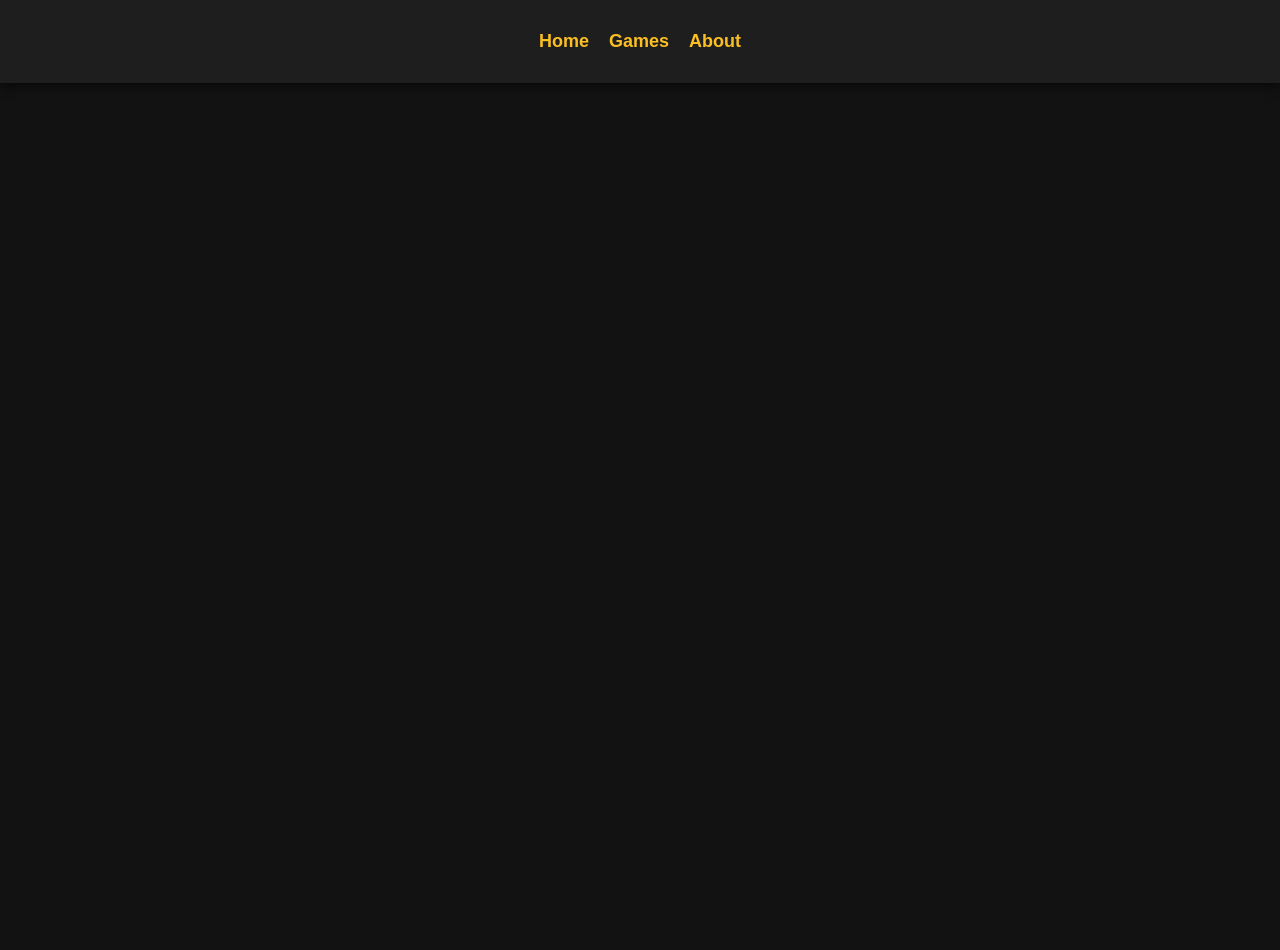
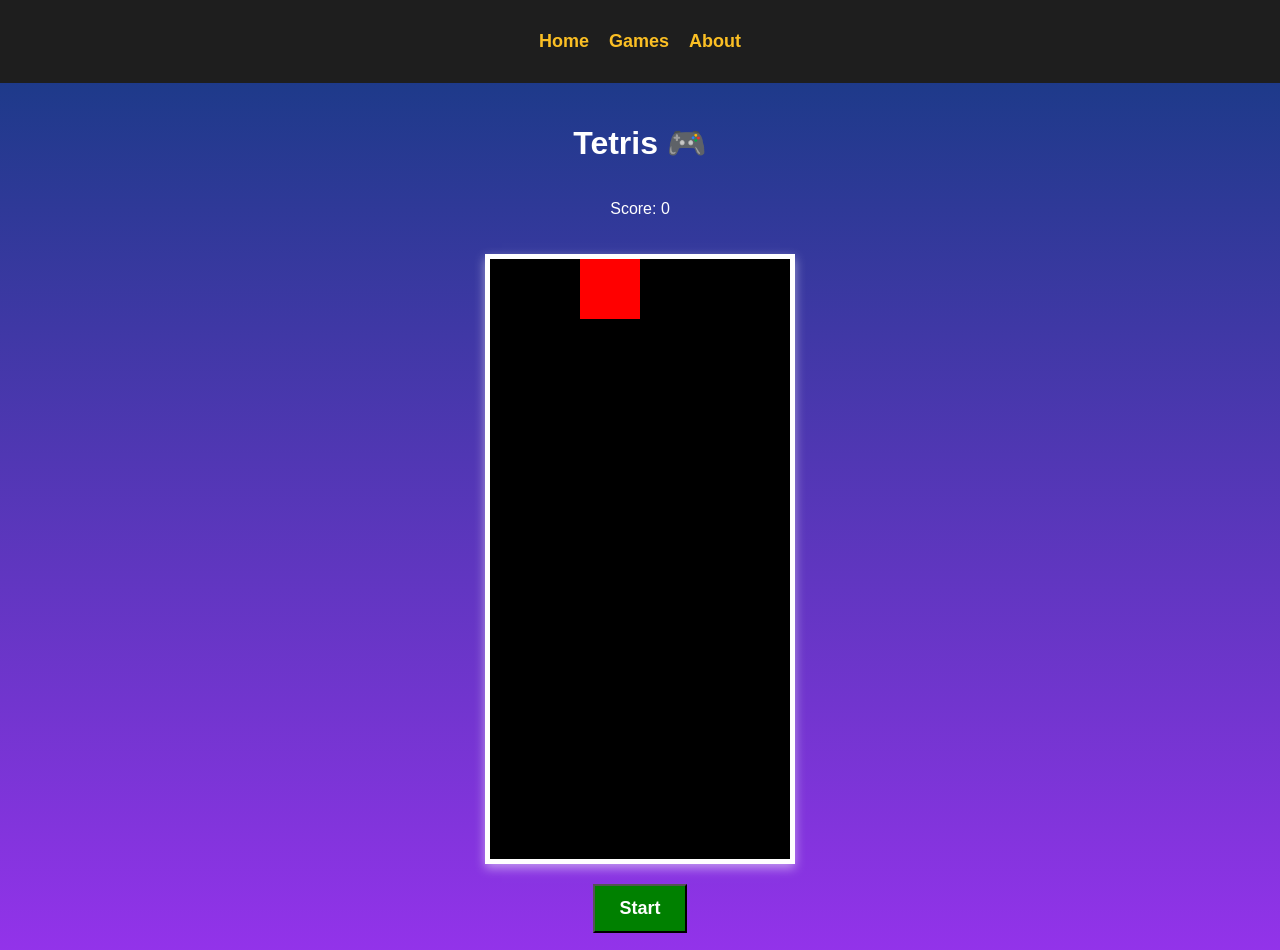
Before and after one commit to ZdenkoKrio/react-minigames, a React (Create React App) app in the folder my-game-hub/: page /games/tetris in a window 1280 px wide. Before the commit this address had no page. Shown: the top 950 px of the page. Before the commit the page ends 800 px from the top, so only its background shows below. Built offline with nearby package versions, Linux system fonts and the light colour scheme.

Commit message:
tetris game

```diff
--- a/my-game-hub/src/App.js
+++ b/my-game-hub/src/App.js
@@ -5,6 +5,7 @@
 import SnakeGame from "./games/snake/Snake";
 import FlappyBird from "./games/flappyBird/FlappyBird";
 import Navbar from "./components/Navbar";
+import Tetris from "./games/tetris/Tetris";
 
 function App() {
   return (
@@ -15,6 +16,7 @@
         <Route path="/games" element={<GameList />} />
         <Route path="/games/snake" element={<SnakeGame />} />
         <Route path="/games/flappybird" element={<FlappyBird />} />
+        <Route path="/games/tetris" element={<Tetris />} />
         <Route path="/about" element={<About />} />
       </Routes>
     </Router>
--- /dev/null
+++ b/my-game-hub/src/games/tetris/Tetris.jsx
@@ -0,0 +1,107 @@
+import { useEffect, useRef, useState } from "react";
+import {
+  ROWS,
+  COLS,
+  BLOCK_SIZE,
+  getRandomTetromino,
+  checkCollision,
+  clearFullRows,
+  rotateTetromino,
+} from "./tetrisLogic";
+import "./tetrisStyles.css";
+
+function Tetris() {
+  const canvasRef = useRef(null);
+  const [board, setBoard] = useState(Array.from({ length: ROWS }, () => Array(COLS).fill(0)));
+  const [tetromino, setTetromino] = useState(getRandomTetromino());
+  const [isRunning, setIsRunning] = useState(false);
+  const [score, setScore] = useState(0);
+
+  useEffect(() => {
+    if (!isRunning) return;
+
+    const gameLoop = setInterval(() => {
+      setTetromino(prevTetromino => {
+        const newTetromino = { ...prevTetromino, y: prevTetromino.y + 1 };
+
+        if (checkCollision(board, newTetromino, 0, 0)) {
+          setBoard(prevBoard => {
+            if (!Array.isArray(prevBoard)) return prevBoard;
+
+            const newBoard = prevBoard.map(row => [...row]);
+            prevTetromino.shape.forEach((row, y) => row.forEach((cell, x) => {
+              if (cell) newBoard[prevTetromino.y + y][prevTetromino.x + x] = 1;
+            }));
+
+            return clearFullRows(newBoard);
+          });
+
+          setScore(score + 10);
+          return getRandomTetromino();
+        }
+
+        return newTetromino;
+      });
+    }, 500);
+
+    return () => clearInterval(gameLoop);
+  }, [isRunning, board, score]);
+
+  useEffect(() => {
+    const handleKeyDown = (event) => {
+      if (["ArrowUp", "ArrowDown", "ArrowLeft", "ArrowRight"].includes(event.key)) {
+        event.preventDefault();
+      }
+
+      setTetromino(prevTetromino => {
+        let newTetromino = { ...prevTetromino };
+
+        if (event.key === "ArrowLeft" && !checkCollision(board, newTetromino, -1, 0)) {
+          newTetromino.x -= 1;
+        } else if (event.key === "ArrowRight" && !checkCollision(board, newTetromino, 1, 0)) {
+          newTetromino.x += 1;
+        } else if (event.key === "ArrowDown" && !checkCollision(board, newTetromino, 0, 1)) {
+          newTetromino.y += 1;
+        } else if (event.key === "ArrowUp") {
+          newTetromino = rotateTetromino(newTetromino);
+        }
+
+        return newTetromino;
+      });
+    };
+
+    window.addEventListener("keydown", handleKeyDown);
+    return () => window.removeEventListener("keydown", handleKeyDown);
+  }, [board]);
+
+  useEffect(() => {
+    const context = canvasRef.current.getContext("2d");
+    context.fillStyle = "black";
+    context.fillRect(0, 0, COLS * BLOCK_SIZE, ROWS * BLOCK_SIZE);
+
+    board.forEach((row, y) => row.forEach((cell, x) => {
+      if (cell) {
+        context.fillStyle = "blue";
+        context.fillRect(x * BLOCK_SIZE, y * BLOCK_SIZE, BLOCK_SIZE, BLOCK_SIZE);
+      }
+    }));
+
+    tetromino.shape.forEach((row, y) => row.forEach((cell, x) => {
+      if (cell) {
+        context.fillStyle = "red";
+        context.fillRect((tetromino.x + x) * BLOCK_SIZE, (tetromino.y + y) * BLOCK_SIZE, BLOCK_SIZE, BLOCK_SIZE);
+      }
+    }));
+  }, [board, tetromino]);
+
+  return (
+    <div className="game-container">
+      <h1>Tetris 🎮</h1>
+      <p>Score: {score}</p>
+      <canvas ref={canvasRef} width={COLS * BLOCK_SIZE} height={ROWS * BLOCK_SIZE} className="game-canvas"></canvas>
+      <button onClick={() => setIsRunning(true)} className="start-button">Start</button>
+    </div>
+  );
+}
+
+export default Tetris;
--- /dev/null
+++ b/my-game-hub/src/games/tetris/tetrisLogic.js
@@ -0,0 +1,49 @@
+export const ROWS = 20;
+export const COLS = 10;
+export const BLOCK_SIZE = 30;
+
+
+export const TETROMINOES = [
+  [[1, 1, 1, 1]], // I
+  [[1, 1], [1, 1]], // O
+  [[0, 1, 0], [1, 1, 1]], // T
+  [[1, 1, 0], [0, 1, 1]], // S
+  [[0, 1, 1], [1, 1, 0]], // Z
+  [[1, 0, 0], [1, 1, 1]], // J
+  [[0, 0, 1], [1, 1, 1]] // L
+];
+
+
+export const getRandomTetromino = () => {
+  const index = Math.floor(Math.random() * TETROMINOES.length);
+  return { shape: TETROMINOES[index], x: 3, y: 0 };
+};
+
+
+export const checkCollision = (board, tetromino, moveX, moveY) => {
+  return tetromino.shape.some((row, y) =>
+    row.some((cell, x) => {
+      if (cell) {
+        let newX = tetromino.x + x + moveX;
+        let newY = tetromino.y + y + moveY;
+        return newX < 0 || newX >= COLS || newY >= ROWS || (board[newY] && board[newY][newX]);
+      }
+      return false;
+    })
+  );
+};
+
+// small bug with last tetromino
+export const clearFullRows = (board) => {
+  const newBoard = board.filter(row => row.some(cell => !cell));
+  const missingRows = ROWS - newBoard.length;
+  const emptyRows = Array.from({ length: missingRows }, () => Array(COLS).fill(0));
+  return [...emptyRows, ...newBoard];
+};
+
+export const rotateTetromino = (tetromino) => {
+  const rotatedShape = tetromino.shape[0].map((_, index) =>
+    tetromino.shape.map(row => row[index]).reverse()
+  );
+  return { ...tetromino, shape: rotatedShape };
+};
--- /dev/null
+++ b/my-game-hub/src/games/tetris/tetrisStyles.css
@@ -0,0 +1,26 @@
+.game-container {
+    text-align: center;
+    padding: 20px;
+    background: linear-gradient(to bottom, #1e3a8a, #9333ea);
+    min-height: 100vh;
+    display: flex;
+    flex-direction: column;
+    align-items: center;
+    justify-content: center;
+    color: white;
+  }
+
+  .game-canvas {
+    border: 5px solid white;
+    background-color: black;
+    box-shadow: 0px 4px 10px rgba(255, 255, 255, 0.5);
+  }
+
+  .start-button {
+    margin-top: 20px;
+    background-color: green;
+    color: white;
+    padding: 12px 24px;
+    font-size: 18px;
+    font-weight: bold;
+  }
```
